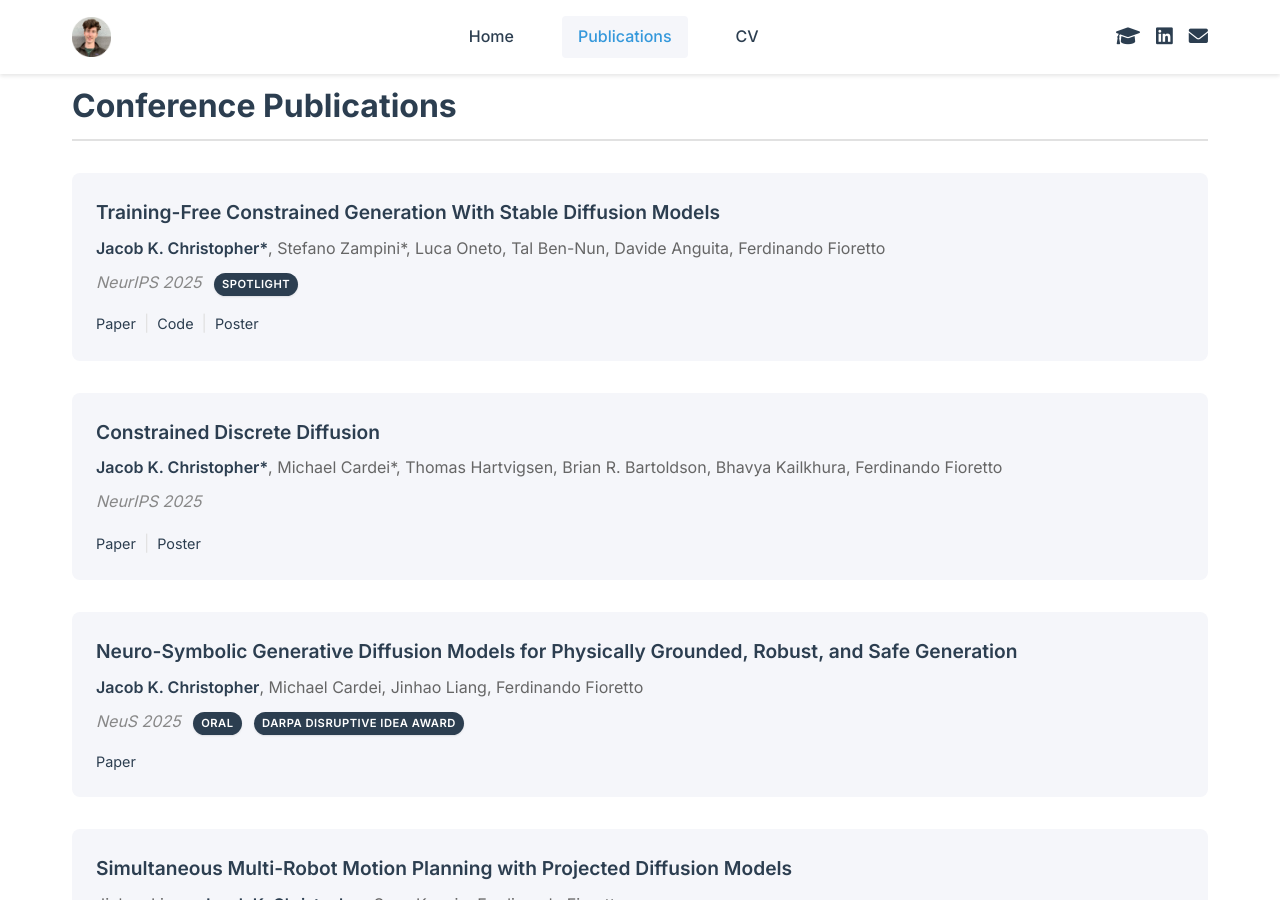
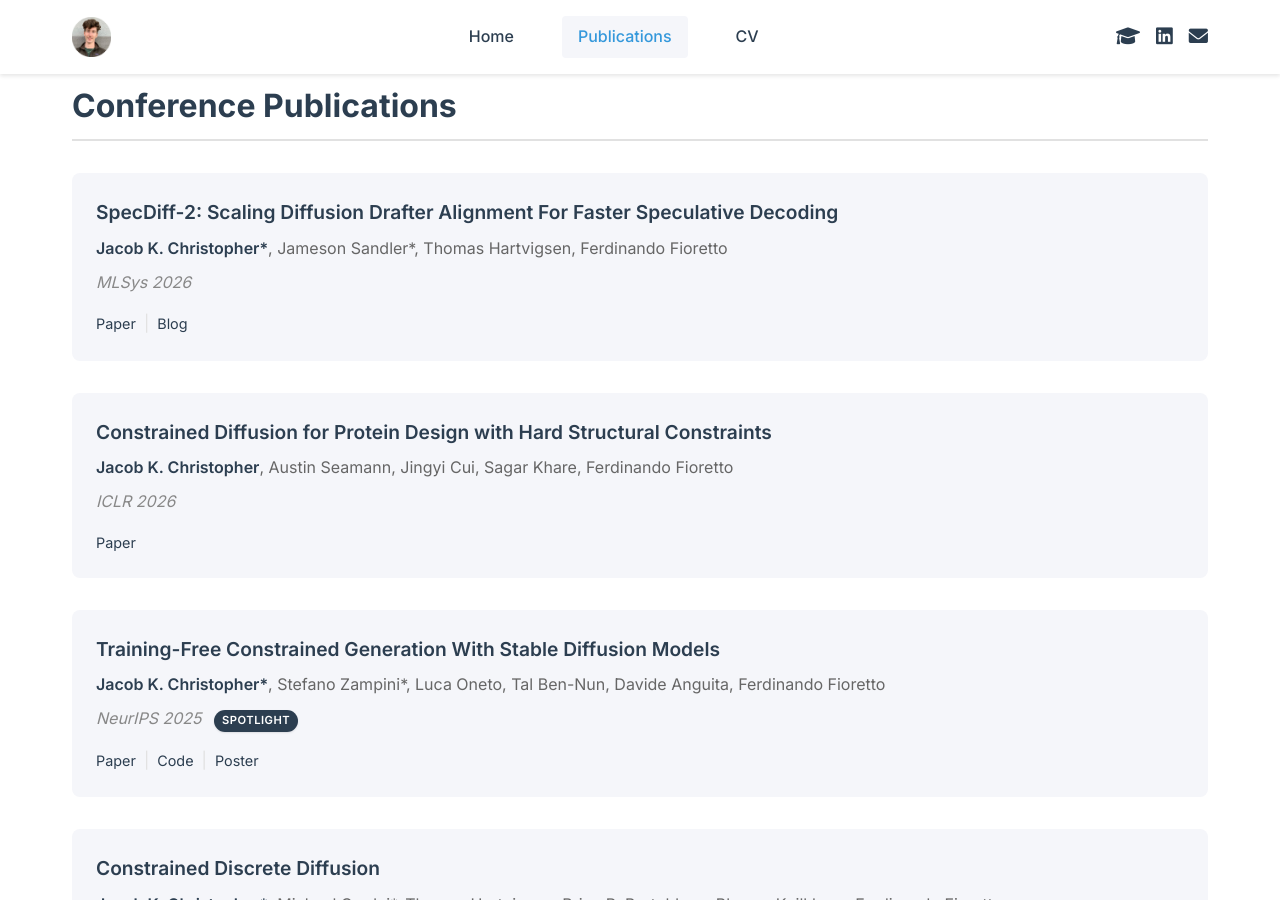
Before and after one commit to jacobchristopher/jacobchristopher.github.io, a Jekyll site: the page built from publications.md, in a window 1280 px wide and 900 px high. Built offline with Jekyll 4.4.1, drawn with Linux system fonts in a browser that asks for light colours; some of the changed text lies outside the part shown.

Commit message:
Update publications.md

```diff
--- a/publications.md
+++ b/publications.md
@@ -6,6 +6,24 @@ title: Publications
 <div class="section">
     <h2 class="section-title">Conference Publications</h2>
     <ul class="publication-list">
+        <li class="publication-item">
+            <div class="publication-title">SpecDiff-2: Scaling Diffusion Drafter Alignment For Faster Speculative Decoding</div>
+            <div class="publication-authors"><span class="highlight">Jacob K. Christopher*</span>, Jameson Sandler*, Thomas Hartvigsen, Ferdinando Fioretto</div>
+            <div class="publication-venue">MLSys 2026</div>
+            <div class="publication-links">
+                <a href="https://arxiv.org/abs/2511.00606" target="_blank">Paper</a>
+                <span class="separator">|</span>
+                <a href="https://specdiff.github.io/" target="_blank">Blog</a>
+            </div>
+        </li>
+        <li class="publication-item">
+            <div class="publication-title">Constrained Diffusion for Protein Design with Hard Structural Constraints</div>
+            <div class="publication-authors"><span class="highlight">Jacob K. Christopher</span>, Austin Seamann, Jingyi Cui, Sagar Khare, Ferdinando Fioretto</div>
+            <div class="publication-venue">ICLR 2026</div>
+            <div class="publication-links">
+                <a href="https://arxiv.org/abs/2510.14989" target="_blank">Paper</a>
+            </div>
+        </li>
         <li class="publication-item">
             <div class="publication-title">Training-Free Constrained Generation With Stable Diffusion Models</div>
             <div class="publication-authors"><span class="highlight">Jacob K. Christopher*</span>, Stefano Zampini*, Luca Oneto, Tal Ben-Nun, Davide Anguita, Ferdinando Fioretto</div>
@@ -143,24 +161,6 @@ title: Publications
     <h2 class="section-title">Preprints</h2>
     <ul class="publication-list">
         <li class="publication-item">
-            <div class="publication-title">SpecDiff-2: Scaling Diffusion Drafter Alignment For Faster Speculative Decoding</div>
-            <div class="publication-authors"><span class="highlight">Jacob K. Christopher*</span>, Jameson Sandler*, Thomas Hartvigsen, Ferdinando Fioretto</div>
-            <div class="publication-links">
-                <a href="https://arxiv.org/abs/2511.00606" target="_blank">Paper</a>
-            </div>
-        </li>
-    </ul>
-    <ul class="publication-list">
-        <li class="publication-item">
-            <div class="publication-title">Constrained Diffusion for Protein Design with Hard Structural Constraints</div>
-            <div class="publication-authors"><span class="highlight">Jacob K. Christopher</span>, Austin Seamann, Jingyi Cui, Sagar Khare, Ferdinando Fioretto</div>
-            <div class="publication-links">
-                <a href="https://arxiv.org/abs/2510.14989" target="_blank">Paper</a>
-            </div>
-        </li>
-    </ul>
-    <ul class="publication-list">
-        <li class="publication-item">
             <div class="publication-title">Analyzing and Enhancing the Backward-Pass Convergence of Unrolled Optimization</div>
             <div class="publication-authors">James Kotary, <span class="highlight">Jacob K. Christopher</span>, My H. Dinh, Ferdinando Fioretto</div>
             <div class="publication-links">
```
